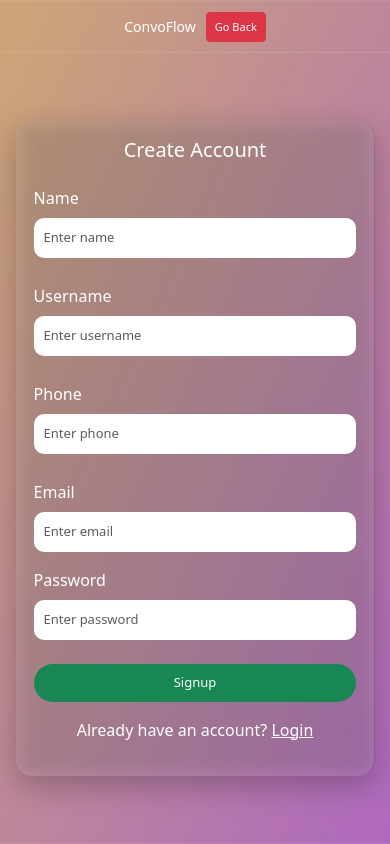
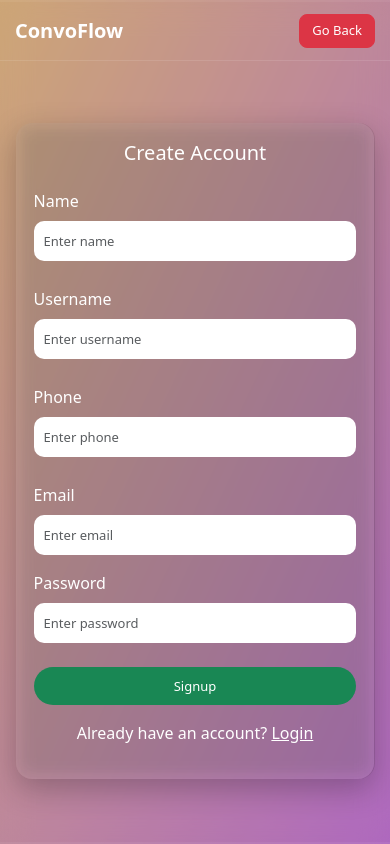
Before and after one commit to as0628/convoflow, a React (Create React App) app in the folder frontend/: page /signup in a window 390 px wide. Built offline with nearby package versions, Linux system fonts and the light colour scheme; no server answers.

Commit message:
correct header  of chat

```diff
--- a/frontend/src/css/login.css
+++ b/frontend/src/css/login.css
@@ -25,9 +25,11 @@
 /* ================= HEADER ================= */
 .mask-custom .d-flex.justify-content-between {
   color: white;
+  display: flex;
+  justify-content: space-between;
+  align-items: center;
   gap: 10px;
-  flex-wrap: wrap;
-  align-items: center;
+  width: 100%;
 }
 
 /* ================= GLASS LOGIN ================= */
@@ -163,28 +165,35 @@
     min-height: 38px;
   }
 
-  .d-flex.justify-content-between {
-  padding: 10px 12px !important;
+  /* MOBILE HEADER FIX */
+  .mask-custom .d-flex.justify-content-between {
     display: flex !important;
     flex-direction: row !important;
     justify-content: space-between !important;
     align-items: center !important;
-  text-align: left !important;
+    width: 100% !important;
+    padding: 12px 15px !important;
+    margin: 0 !important;
+    gap: 10px !important;
     flex-wrap: nowrap !important;
   }
 
-.d-flex.justify-content-between h5 {
-  width: auto !important;
-  font-size: 18px;
-  margin: 0;
+  .mask-custom .d-flex.justify-content-between h5 {
+    margin: 0 !important;
+    font-size: 20px !important;
+    font-weight: 700;
     white-space: nowrap;
+    flex: 1;
+    text-align: left !important;
   }
 
-.btn-danger {
-  font-size: 12px;
-  padding: 6px 10px;
-  min-height: auto;
+  .mask-custom .d-flex.justify-content-between .btn-danger {
+    margin: 0 !important;
+    padding: 6px 12px !important;
+    font-size: 13px !important;
+    border-radius: 8px;
     white-space: nowrap;
+    flex-shrink: 0;
   }
 
   .error-box,
@@ -214,4 +223,13 @@
   .field-error {
     font-size: 11px;
   }
+
+  .mask-custom .d-flex.justify-content-between h5 {
+    font-size: 18px !important;
   }
+
+  .mask-custom .d-flex.justify-content-between .btn-danger {
+    font-size: 12px !important;
+    padding: 5px 10px !important;
+  }
+}
```
Lines whose indentation alone changed are shown as unchanged.
